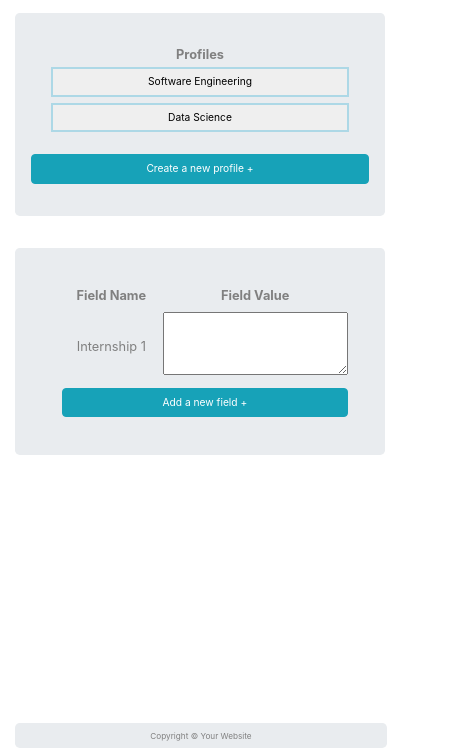
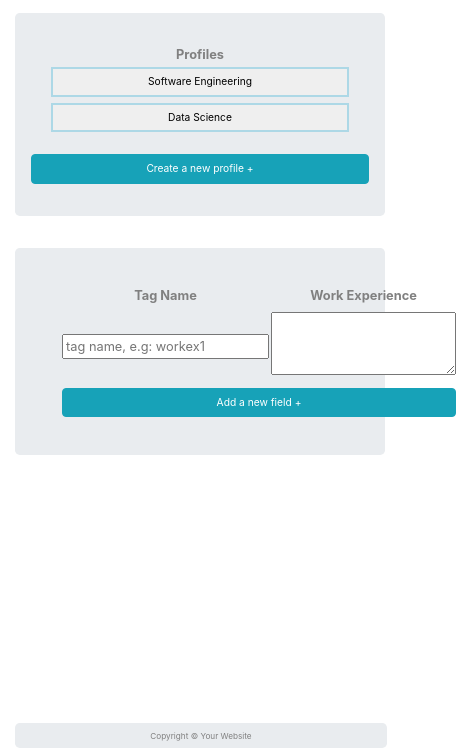
Before and after one commit to jayjagtap/Autofill-Buddy, a browser extension: page Code/popup.html in a window 400 px wide. Shown: the part 96-844 px from the top of the page, 457 px wide, since content can reach past the window. Drawn offline with nearby package versions, Linux system fonts and the light colour scheme.

Commit message:
popup.html updated

```diff
--- a/Code/popup.html
+++ b/Code/popup.html
@@ -64,14 +64,17 @@
 				<table id="data">
 					<thead>
 						<tr>
-							<th width="35%">Field Name</th>
-							<th width="75%">Field Value</th>
+							<th width="35%">Tag Name</th>
+							<th width="75%">Work Experience</th>
 						</tr>
 					</thead>
 					<tr>
-						<td>Internship 1</td>
 						<td>
-							<textarea rows=3 placeholder="your workex here" id="workex1">
+							<input type="text" placeholder="tag name, e.g: workex1" id="tag_name">
+						</td>
+
+						<td>
+							<textarea rows=3 placeholder="your workex here" id="workex_name">
 							</textarea>
 						</td>
 					</tr>
```
